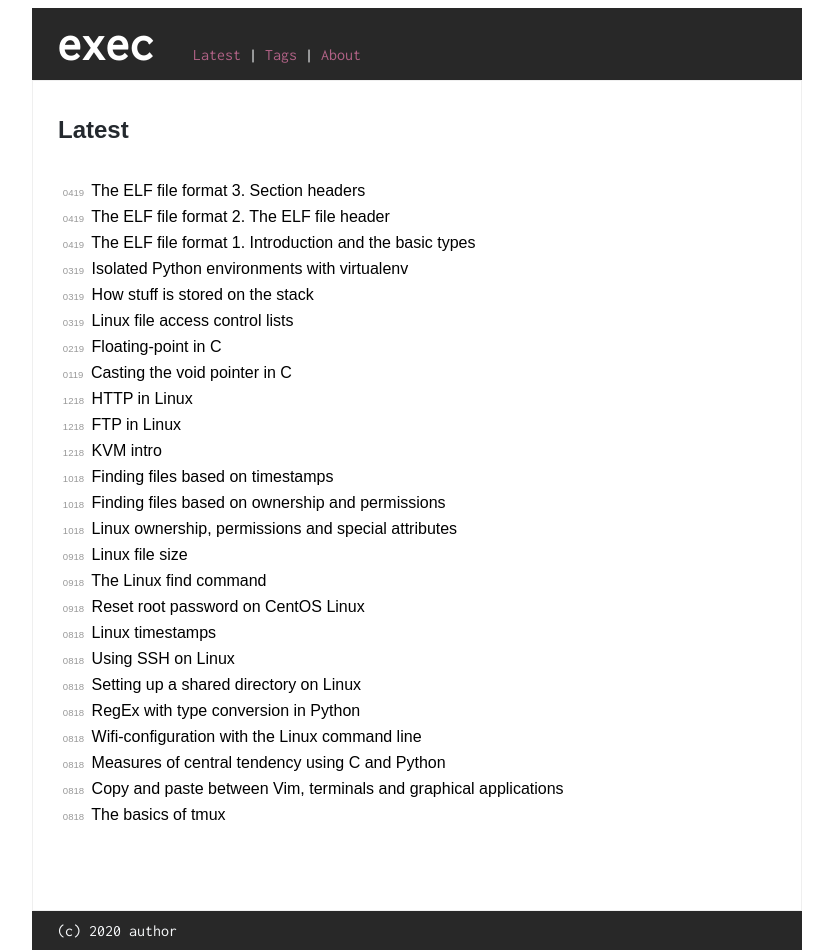
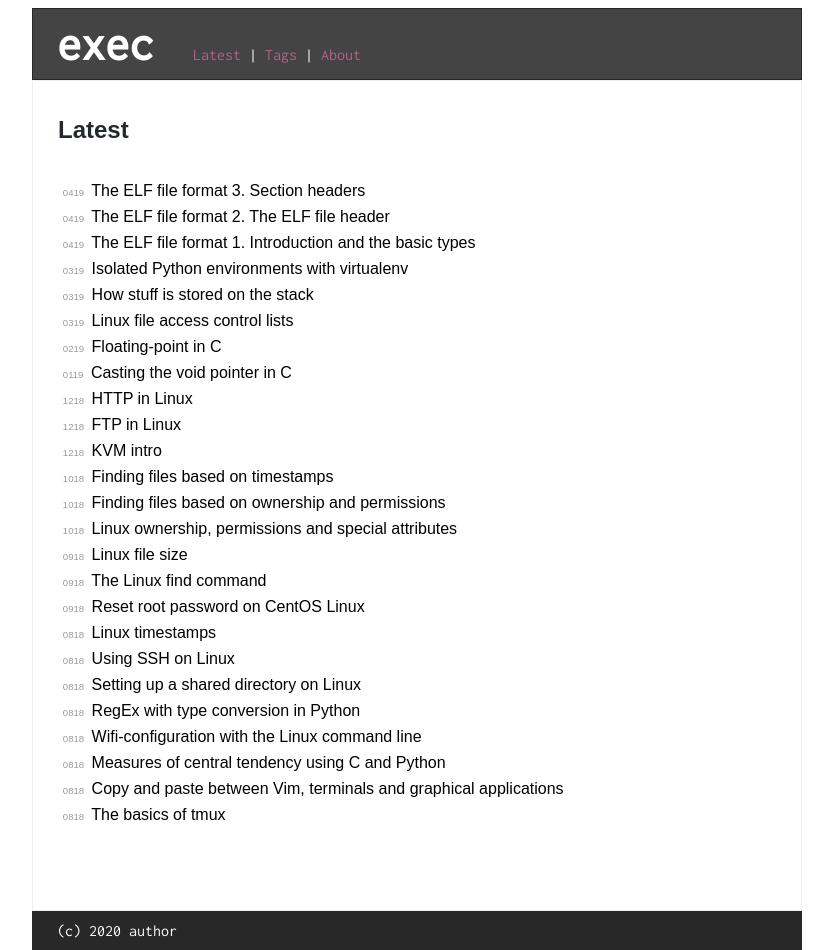
Before and after one commit to execas/execas.github.io, a Jekyll site: the page built from index.html, in a window 1280 px wide. Shown: the whole page, without its empty margins (223-1056 px from the left). Built offline with Jekyll 4.4.1, drawn with Linux system fonts in a browser that asks for light colours.

Commit message:
Update execas.css

```diff
--- a/css/execas.css
+++ b/css/execas.css
@@ -113,7 +113,7 @@ p {
 .header {
      font-family: 'Inconsolata', monospace;
      margin-top:0;
-     background-color:#282828;
+     background-color:#444444;
      color: #f6f8fa;
      margin:0 auto;
      max-width: 720px;
```
